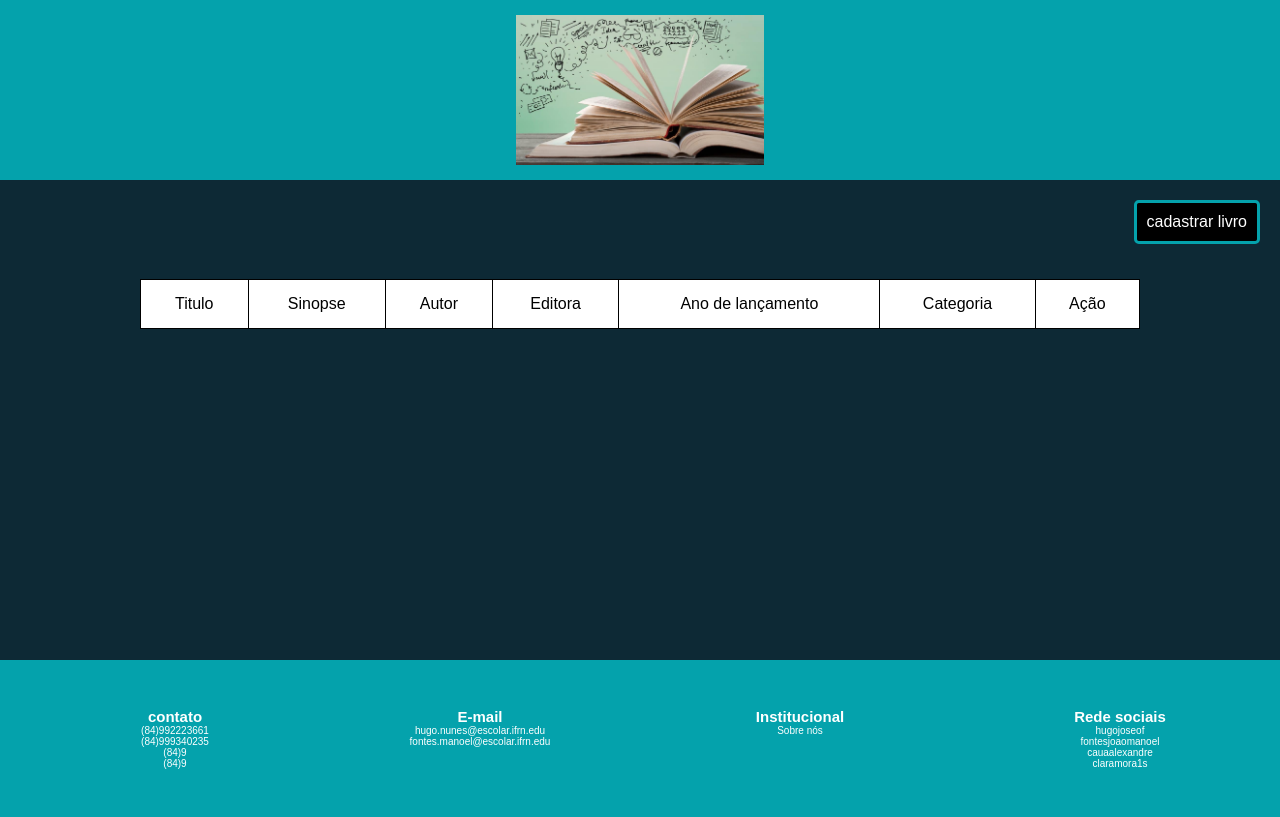
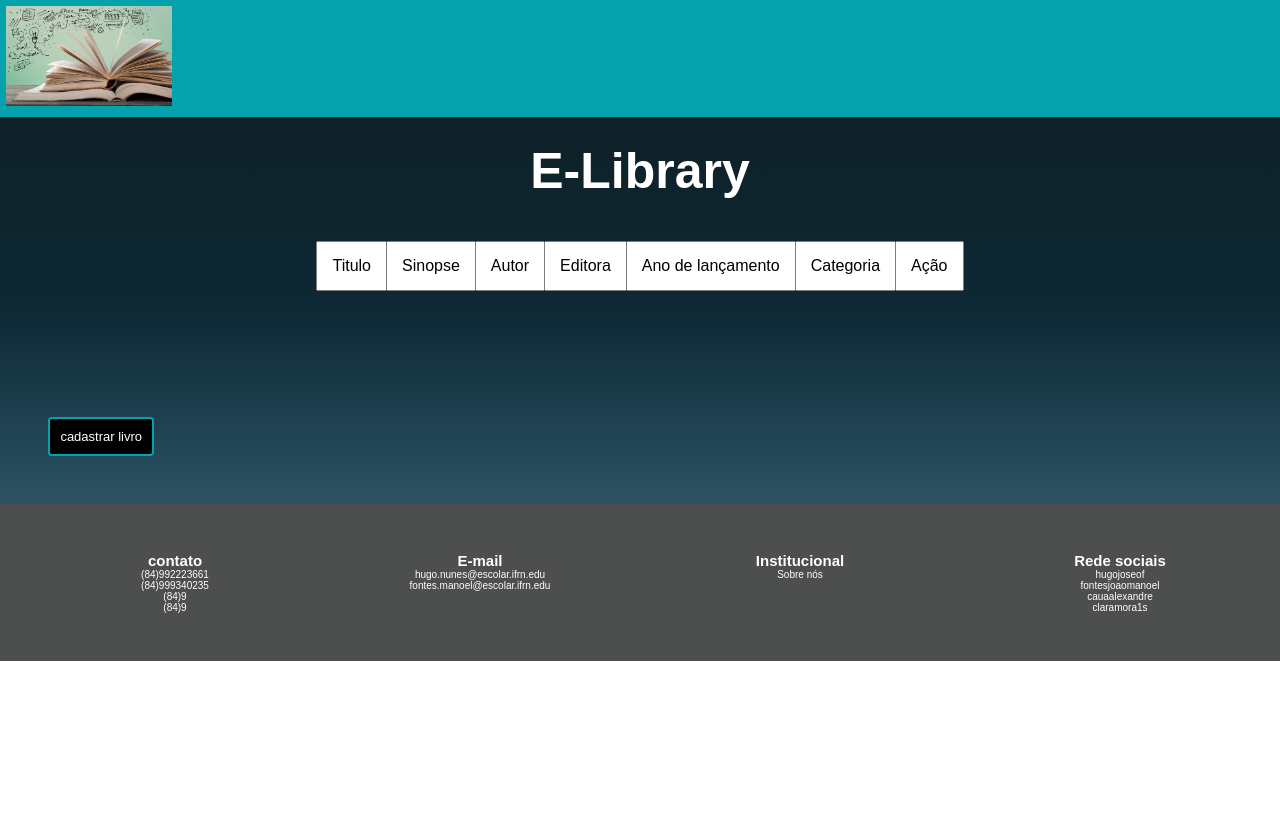
Before and after one commit to JoaoManoelFontes/Project-Trabalho_db, a Flask app: template templates/index.html in a window 1280 px wide. After the commit the page ends 661 px from the top, so only its background shows below. Run offline with Flask 2, Linux system fonts and the light colour scheme; the template is opened without the code that fills it, so the values that code supplies are empty; some libraries are stand-ins or nearby versions.

Commit message:
fix html bug

```diff
--- a/static/css/footer.css
+++ b/static/css/footer.css
@@ -1,26 +1,25 @@
-.footer.footer{
+.footer.footer {
   height: auto;
-    background: #04A2AC;
-    position: relative;
+  background: #4d4e4e;
 }
-.contato{
+.contato {
   margin-left: 45px;
 }
-.footer.footer .container{
+.footer.footer .container {
   display: grid;
   grid-template-columns: repeat(4, 1fr);
 }
-.footer.footer .container > div{
+.footer.footer .container > div {
   flex-grow: 1;
   flex-basis: 0;
   padding: 3rem 0.9rem;
 }
-.footer h2{
+.footer h2 {
   font-size: 15px;
 }
-.footer p{
+.footer p {
   font-size: 10px;
 }
-.footer .contato{
+.footer .contato {
   margin-left: 30px;
 }
--- a/static/css/header.css
+++ b/static/css/header.css
@@ -1,12 +1,9 @@
-.titulo{
-    display: flex;
-    background-color:#04A2AC ;
-    justify-content: center;
-    padding-bottom: 15px;
-    padding-top: 15px;
+header {
+  background-color: #04a2ac;
 }
-.logo{
-    height: 150px;
-    width: 300;
 
+.logo {
+  height: 100px;
+  width: 250;
+  margin: 0.5%;
 }
--- a/static/css/style.css
+++ b/static/css/style.css
@@ -19,19 +19,17 @@ body {
 }
 
 header {
-
   height: auto;
   width: 100%;
 }
 
 main {
   width: 100%;
-    height: 60%;
-    background-color: #0D2935;
+  background-color: #0d2935;
+  background-image: linear-gradient(#0f2027, #0d2935, #2c5364);
 }
 
 footer {
-    height: 20%;
   width: 100%;
   text-align: center;
   color: white;
@@ -39,21 +37,29 @@ footer {
 
 .botao {
   padding: 10px;
-    border: 3px solid #04A2AC;
+  border: 2px solid #04a2ac;
   background-color: black;
   color: white;
+  font-size: small;
   cursor: pointer;
   border-radius: 0.3em;
 }
 
 .botao:hover {
-    background-color: #04A2AC;
-
+  background-color: #04a2ac;
 }
 
 .deletar,
 .editar,
 .detalhar {
-    padding: 0.5px;
+  padding: 2px;
+  margin: 2.5px;
+}
 
+main > h1 {
+  text-align: center;
+  color: #fff;
+  padding: 2%;
+  font-size: 50px;
+  font-weight: bolder;
 }
--- a/static/css/table.css
+++ b/static/css/table.css
@@ -1,7 +1,7 @@
 table,
 th,
 td {
-    border: 1px solid #000;
+  border: 0.5px solid rgba(0, 0, 0, 0.507);
   background-color: white;
 }
 
@@ -13,10 +13,9 @@ td {
 
 table {
   border-collapse: collapse;
-    width: 1000px;
+  margin-bottom: 5%;
   table-layout: auto;
   empty-cells: hide;
-
 }
 
 th,
@@ -39,8 +38,8 @@ caption {
 
 .link {
   display: flex;
-    justify-content: flex-end;
-    padding: 10px;
+  justify-content: flex-start;
+  padding: 3%;
 }
 
 a {
--- a/templates/index.html
+++ b/templates/index.html
@@ -1,28 +1,37 @@
 <!DOCTYPE html>
 <html lang="en">
-
   <head>
     <meta charset="UTF-8" />
     <meta http-equiv="X-UA-Compatible" content="IE=edge" />
     <meta name="viewport" content="width=device-width, initial-scale=1.0" />
-  <link rel="stylesheet" href="{{ url_for('static',filename='css/table.css')}}">
-  <link rel="stylesheet" href="{{ url_for('static',filename='css/style.css')}}">
-  <link rel="stylesheet" href="{{ url_for ('static', filename='css/header.css') }} ">
-  <link rel="stylesheet" href="{{ url_for ('static', filename='css/footer.css') }} ">
+    <link
+      rel="stylesheet"
+      href="{{ url_for('static',filename='css/table.css')}}"
+    />
+    <link
+      rel="stylesheet"
+      href="{{ url_for('static',filename='css/style.css')}}"
+    />
+    <link
+      rel="stylesheet"
+      href="{{ url_for ('static', filename='css/header.css') }} "
+    />
+    <link
+      rel="stylesheet"
+      href="{{ url_for ('static', filename='css/footer.css') }} "
+    />
     <title>Document</title>
   </head>
 
   <body>
     <header>
-    <div class="titulo">
-      <img class="logo" src="static\img\logo.jpg" alt="">
+      <div class="title">
+        <img class="logo" src="static\img\logo.jpg" alt="" />
       </div>
     </header>
     <main>
-    <div class="link">
-      <a href="/cadastro"><button class="botao">cadastrar livro</button></a>
-    </div>
-    <div class="tabela" style="overflow-x:auto;">
+      <h1 class="main-title">E-Library</h1>
+      <div class="tabela">
         <table>
           <tr>
             <td>Titulo</td>
@@ -34,7 +43,7 @@
             <td>Ação</td>
           </tr>
           {% for book in books %}
-        <tr>
+          <tr id="book-id-{{book['id']}}">
             <td>{{ book["title"] }}</td>
             <td>{{ book["synopsis"] }}</td>
             <td>{{ book["author_name"] }}</td>
@@ -43,20 +52,28 @@
             <td>{{ book["category"] }}</td>
             <td>
               <div class="deletar">
-              <a href="/delete/{{book['id']}}"><button class="botao">Deletar</button></a>
+                <a href="/delete/{{book['id']}}"
+                  ><button class="botao">Deletar</button></a
+                >
               </div>
               <div class="editar">
-              <a href="/edit/{{book['id']}}"><button class="botao">Editar</button></a>
+                <a href="/edit/{{book['id']}}"
+                  ><button class="botao">Editar</button></a
+                >
               </div>
               <div class="detalhar">
-              <a href="/book/{{book['id']}}"><button class="botao">Detalhar</button></a>
+                <a href="/book/{{book['id']}}"
+                  ><button class="botao">Detalhar</button></a
+                >
               </div>
             </td>
           </tr>
           {% endfor %}
         </table>
       </div>
-
+      <div class="link">
+        <a href="/cadastro"><button class="botao">cadastrar livro</button></a>
+      </div>
     </main>
     <footer class="footer">
       <div class="container">
@@ -71,7 +88,6 @@
           <h2>E-mail</h2>
           <p>hugo.nunes@escolar.ifrn.edu</p>
           <p>fontes.manoel@escolar.ifrn.edu</p>
-
         </div>
         <div class="institucional">
           <h2>Institucional</h2>
@@ -86,7 +102,5 @@
         </div>
       </div>
     </footer>
-
   </body>
-
 </html>
```
Also changed, not shown: static/css/form.css (+7 -7 lines), templates/book.html (+11 -8 lines). Lines whose indentation alone changed are shown as unchanged.
